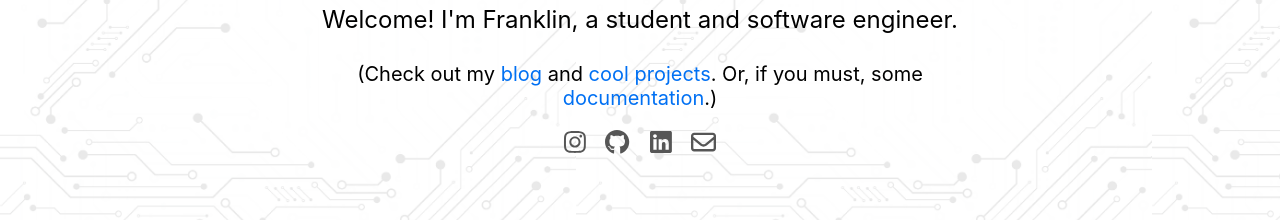
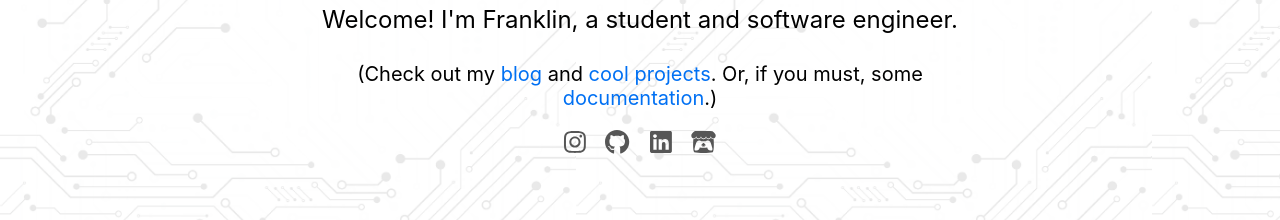
Before and after one commit to Yin4TheWin/personal-website, a Next.js app: page / in a window 1280 px wide. Shown: the part 482-702 px from the top of the page. Built offline with nearby package versions, Linux system fonts and the light colour scheme.

Commit message:
change defunct email link to defunct game store page link

```diff
--- a/pages/index.js
+++ b/pages/index.js
@@ -8,7 +8,7 @@ import { Fade, Zoom } from "react-awesome-reveal";
 import { useEffect, useState } from 'react';
 
 import { FontAwesomeIcon } from '@fortawesome/react-fontawesome'
-import { faGithub, faInstagram, faLinkedin } from '@fortawesome/free-brands-svg-icons';
+import { faGithub, faInstagram, faItchIo, faLinkedin } from '@fortawesome/free-brands-svg-icons';
 import { faEnvelope } from '@fortawesome/free-regular-svg-icons';
 
 export default function Home() {
@@ -74,8 +74,8 @@ export default function Home() {
               <a href="https://www.linkedin.com/in/franklin-yin-67301a1aa/" target="_blank" rel="noopener noreferrer">
                 <FontAwesomeIcon icon={faLinkedin} size="lg" className={styles.icon} />
               </a>
-              <a href="mailto:chat@franklinyin.com">
-                <FontAwesomeIcon icon={faEnvelope} size="lg" className={styles.icon} />
+              <a href="https://yin4thewin.itch.io/quixoticquest" target="_blank" rel="noopener noreferrer">
+                <FontAwesomeIcon icon={faItchIo} size="lg" className={styles.icon} />
               </a>
             </section>
           </section>
```
